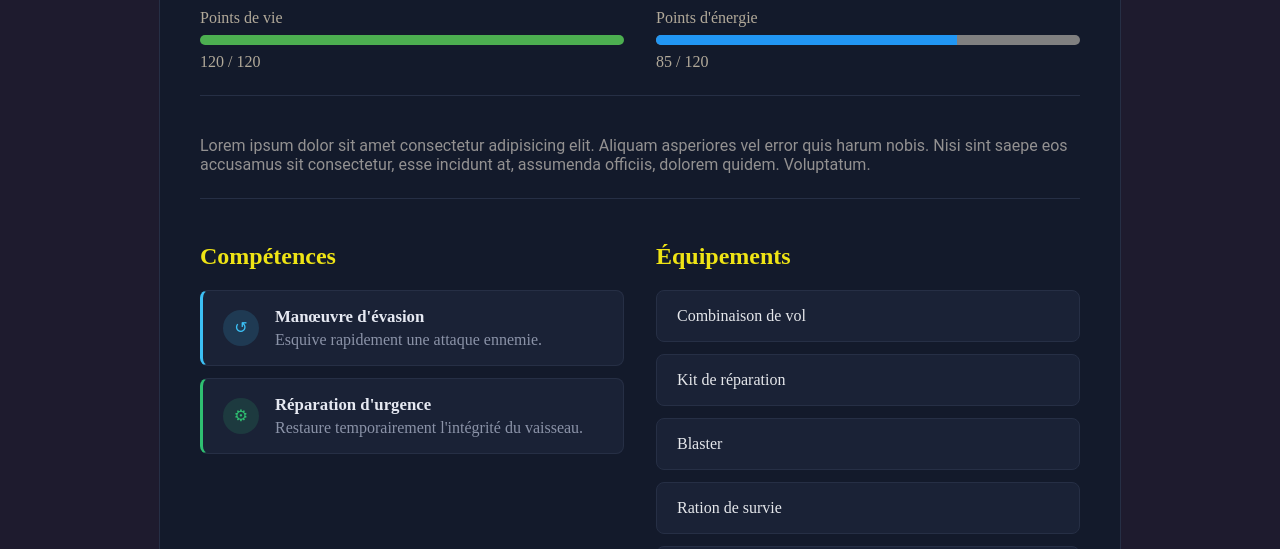
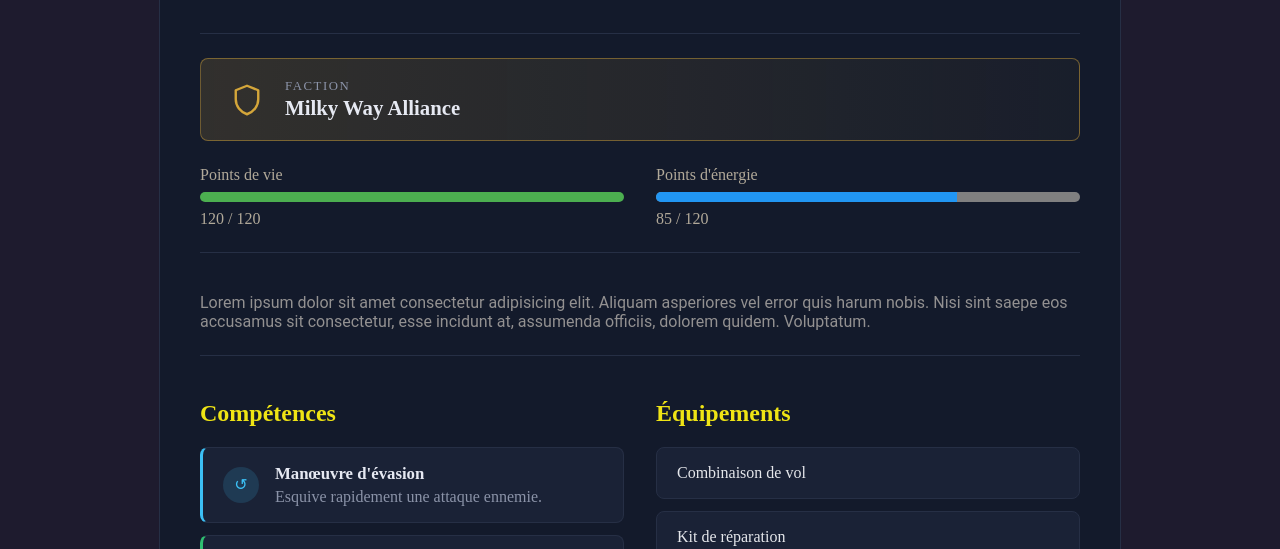
Before and after one commit to giolscode/SassRPG-Project, a website built with Vite: page src/joseph/index.html in a window 1280 px wide. Shown: the part 224-773 px from the top of the page. Built offline with nearby package versions, Linux system fonts and the light colour scheme.

Commit message:
add for profil joseph

```diff
--- a/src/joseph/index.html
+++ b/src/joseph/index.html
@@ -23,6 +23,18 @@
         </div>
       </div>
     </header>
+
+    <div class="card-user__section">
+        <div class="faction faction--alliance">
+          <svg class="faction__icone" viewBox="0 0 24 24" fill="none" stroke="currentColor" stroke-width="1.6" stroke-linejoin="round" aria-hidden="true">
+            <path d="M12 2.5 4.5 5.5v6c0 4.6 3.1 8.4 7.5 10 4.4-1.6 7.5-5.4 7.5-10v-6L12 2.5Z" />
+          </svg>
+          <div>
+            <p class="faction__label">Faction</p>
+            <h3 class="faction__nom">Milky Way Alliance</h3>
+          </div>
+        </div>
+      </div>
     <div class="card-user__colonnes">
       <div class="bar bar--vie">
         <p class="bar__label">Points de vie</p>
--- a/src/joseph/style.scss
+++ b/src/joseph/style.scss
@@ -4,3 +4,4 @@
 @use "/styles/sections/card";
 @use "../../styles/components/bar.scss" ;
 @use '../../styles/components/profil';
+@use "/styles/components/faction";
--- a/styles/components/faction.scss
+++ b/styles/components/faction.scss
@@ -17,6 +17,7 @@ $or: #d4a63a;
   padding: 20px 28px;
   border: 1px solid;
   border-radius: 8px;
+  margin-bottom: 25px;
 
   &__icone {
     width: 36px;
```
